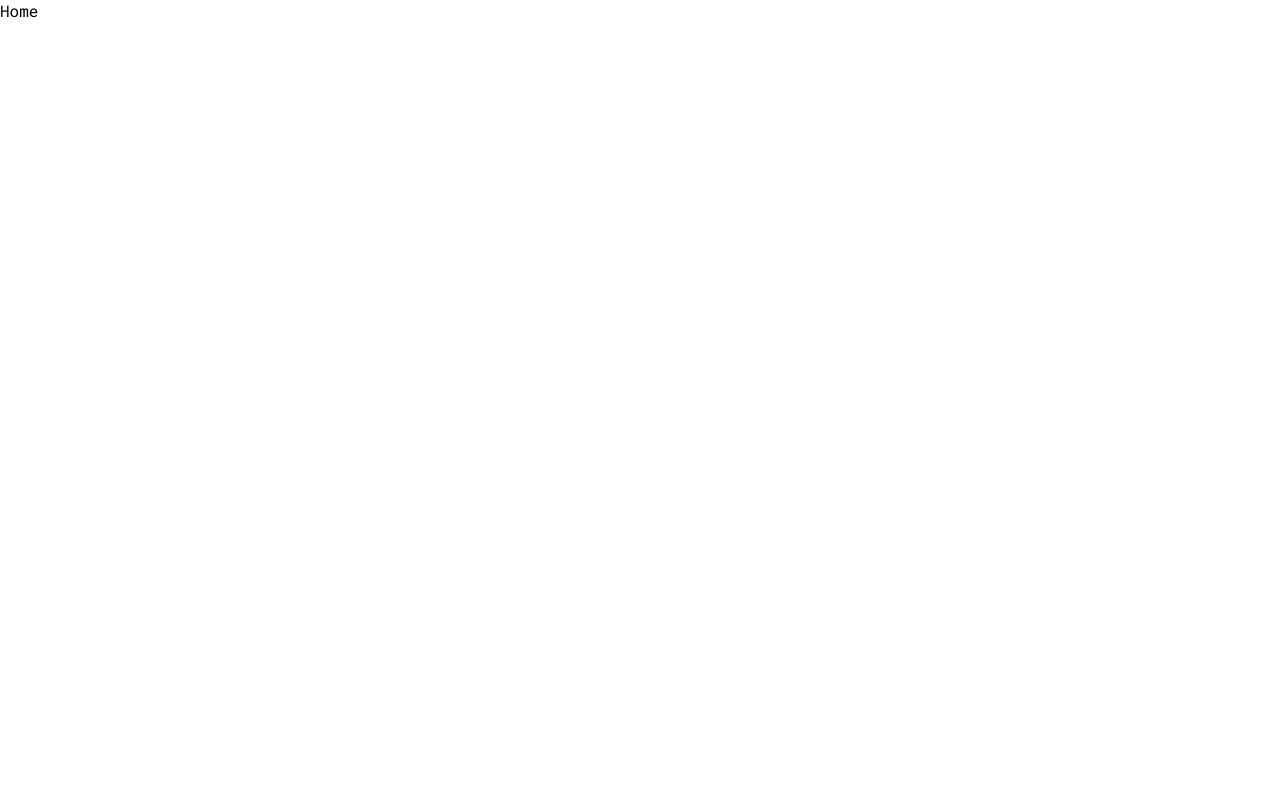
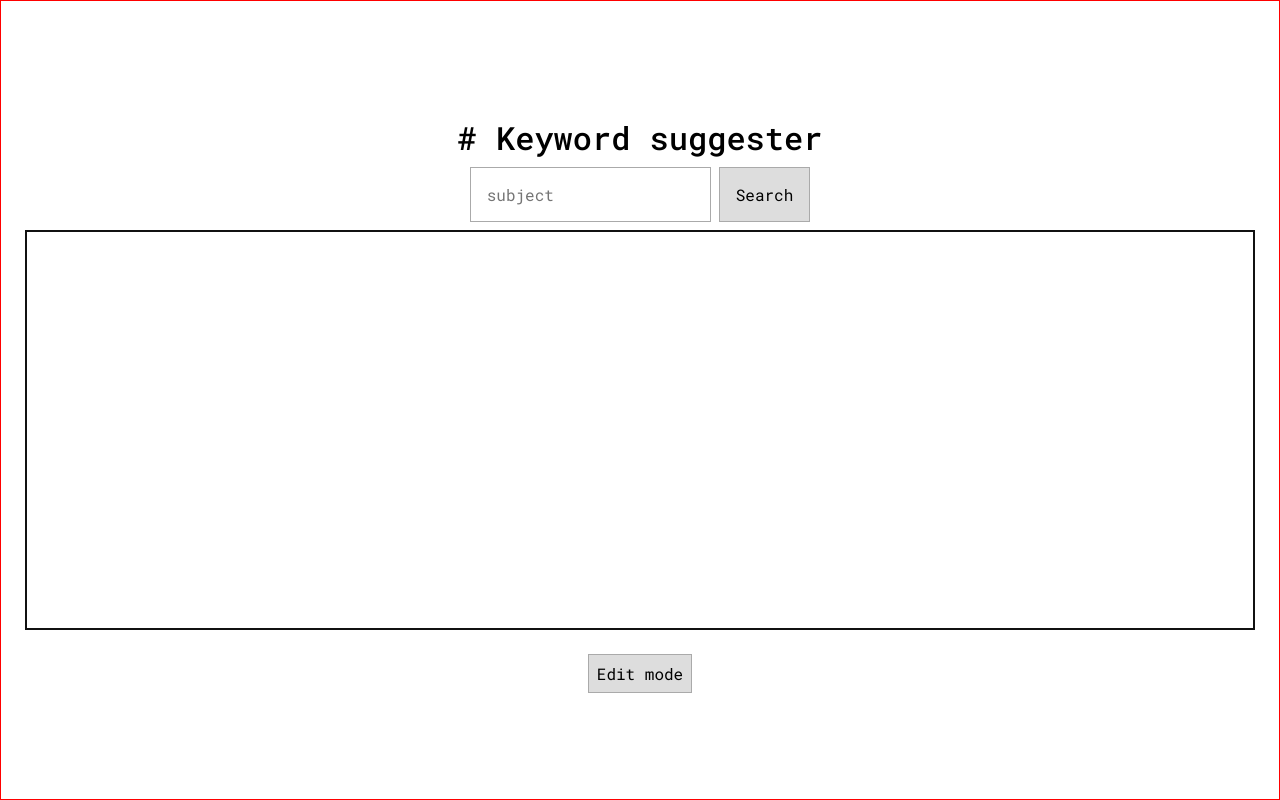
Before and after one commit to ryoshii/keyword-suggester, a React (Create React App) app in the folder web/: page / in a window 1280 px wide. Built offline with nearby package versions, Linux system fonts and the light colour scheme.

Commit message:
feat: Add show keywords

```diff
--- a/web/src/pages/Home/index.tsx
+++ b/web/src/pages/Home/index.tsx
@@ -1,9 +1,85 @@
-import React from 'react';
+import React, { useState, useCallback, SyntheticEvent } from 'react';
 
-import { Container } from './styles';
+import {
+  Container,
+  Content,
+  Title,
+  Form,
+  Input,
+  SearchButton,
+  Result,
+  Item,
+  ShowTextareaButton,
+  ResultText,
+} from './styles';
 
 const Home: React.FC = () => {
-  return <Container>Home</Container>;
+  const [showTextarea, setShowTextarea] = useState(false);
+  const [keywords, setKeywords] = useState<string[]>([]);
+  const [keywordsText, setKeywordsText] = useState<string>('');
+
+  const handleToogleShowTextarea = useCallback(() => {
+    if (!showTextarea) {
+      const compiledWordsToText = keywords.join(',');
+      setKeywordsText(compiledWordsToText);
+    } else {
+      const compiledWordsToArray = keywordsText.split(',');
+      setKeywords([...compiledWordsToArray]);
+    }
+    setShowTextarea(!showTextarea);
+  }, [showTextarea, keywords, keywordsText]);
+
+  const handleSubmit = useCallback((event: SyntheticEvent) => {
+    event.preventDefault();
+    const fakeWords = [
+      'Palavra 1',
+      'Palavra 2',
+      'Palavra 3',
+      'Palavra 4',
+      'Palavra 5',
+      'Palavra 7',
+    ];
+
+    setKeywords([...fakeWords]);
+  }, []);
+
+  const handleTextareaChange = useCallback(
+    (event: React.FormEvent<HTMLTextAreaElement>) => {
+      setKeywordsText(event.currentTarget.value);
+    },
+    [],
+  );
+
+  return (
+    <Container>
+      <Content>
+        <Title># Keyword suggester</Title>
+        <Form onSubmit={handleSubmit}>
+          <Input name="param" placeholder="subject" />
+          <SearchButton type="submit">Search</SearchButton>
+        </Form>
+        {!showTextarea && (
+          <Result>
+            {keywords &&
+              keywords.map((word, index) => <Item key={index}>{word}</Item>)}
+          </Result>
+        )}
+
+        {showTextarea && (
+          <ResultText
+            name="description"
+            onChange={handleTextareaChange}
+            defaultValue={keywordsText}
+          />
+        )}
+
+        <ShowTextareaButton onClick={handleToogleShowTextarea}>
+          {!showTextarea && 'Edit mode'}
+          {showTextarea && 'Box mode'}
+        </ShowTextareaButton>
+      </Content>
+    </Container>
+  );
 };
 
 export default Home;
--- a/web/src/pages/Home/styles.ts
+++ b/web/src/pages/Home/styles.ts
@@ -1,3 +1,97 @@
 import styled from 'styled-components';
 
-export const Container = styled.div``;
+export const Container = styled.div`
+  height: 100vh;
+
+  display: flex;
+  align-items: stretch;
+
+  border: 1px solid red;
+`;
+
+export const Content = styled.div`
+  display: flex;
+  flex-direction: column;
+  align-items: center;
+  justify-content: center;
+
+  width: 100%;
+
+  padding: 24px;
+`;
+
+export const Title = styled.h1`
+  margin: 8px;
+`;
+
+export const Form = styled.form`
+  display: flex;
+  flex-direction: row;
+`;
+
+export const Input = styled.input`
+  padding: 16px;
+  margin-right: 8px;
+  border: 1px solid #aaaaaa;
+
+  &:focus {
+    padding: 15px;
+    border: 2px solid #111111;
+  }
+`;
+
+export const SearchButton = styled.button`
+  padding: 16px;
+  border: 1px solid #aaaaaa;
+  background: #dddddd;
+
+  &:hover {
+    padding: 15px;
+    border: 2px solid #111111;
+  }
+`;
+
+export const Result = styled.section`
+  display: flex;
+  flex-direction: row;
+  flex-wrap: wrap;
+  border: 2px solid #111111;
+  height: 400px;
+  width: 100%;
+  margin-top: 8px;
+  padding: 8px;
+  align-items: start;
+  align-content: start;
+`;
+
+export const Item = styled.div`
+  background: #ff4136;
+  padding: 8px 16px 8px 16px;
+  margin-top: 4px;
+  margin-left: 4px;
+`;
+
+export const ShowTextareaButton = styled.button`
+  margin-top: 24px;
+  padding: 8px;
+  border: 1px solid #aaaaaa;
+  background: #dddddd;
+
+  &:hover {
+    padding: 7px;
+    border: 2px solid #111111;
+  }
+`;
+
+export const ResultText = styled.textarea`
+  display: flex;
+  flex-direction: row;
+  flex-wrap: wrap;
+  border: 2px solid #111111;
+  height: 400px;
+  width: 100%;
+  margin-top: 8px;
+  padding: 8px;
+  align-items: start;
+  align-content: start;
+`;
```
Also changed, not shown: web/.eslintrc.json.
